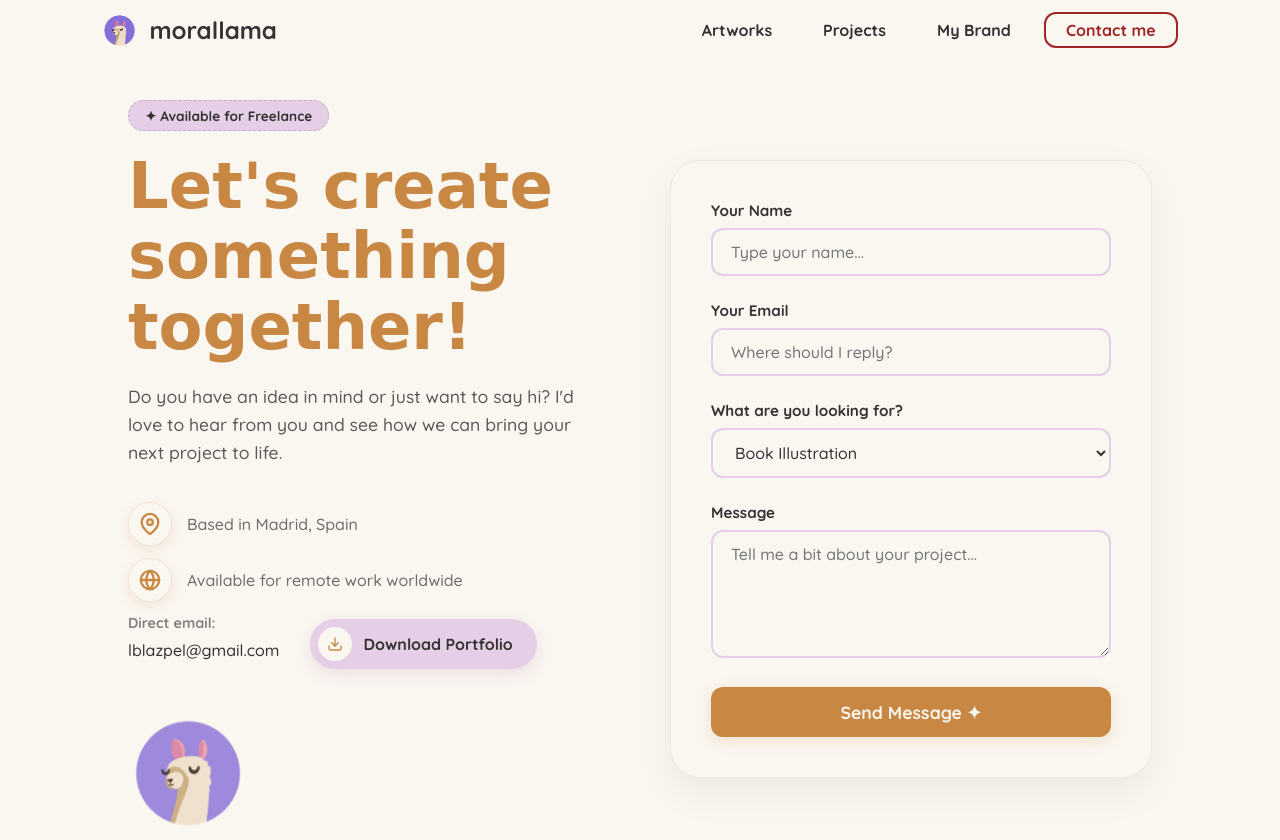
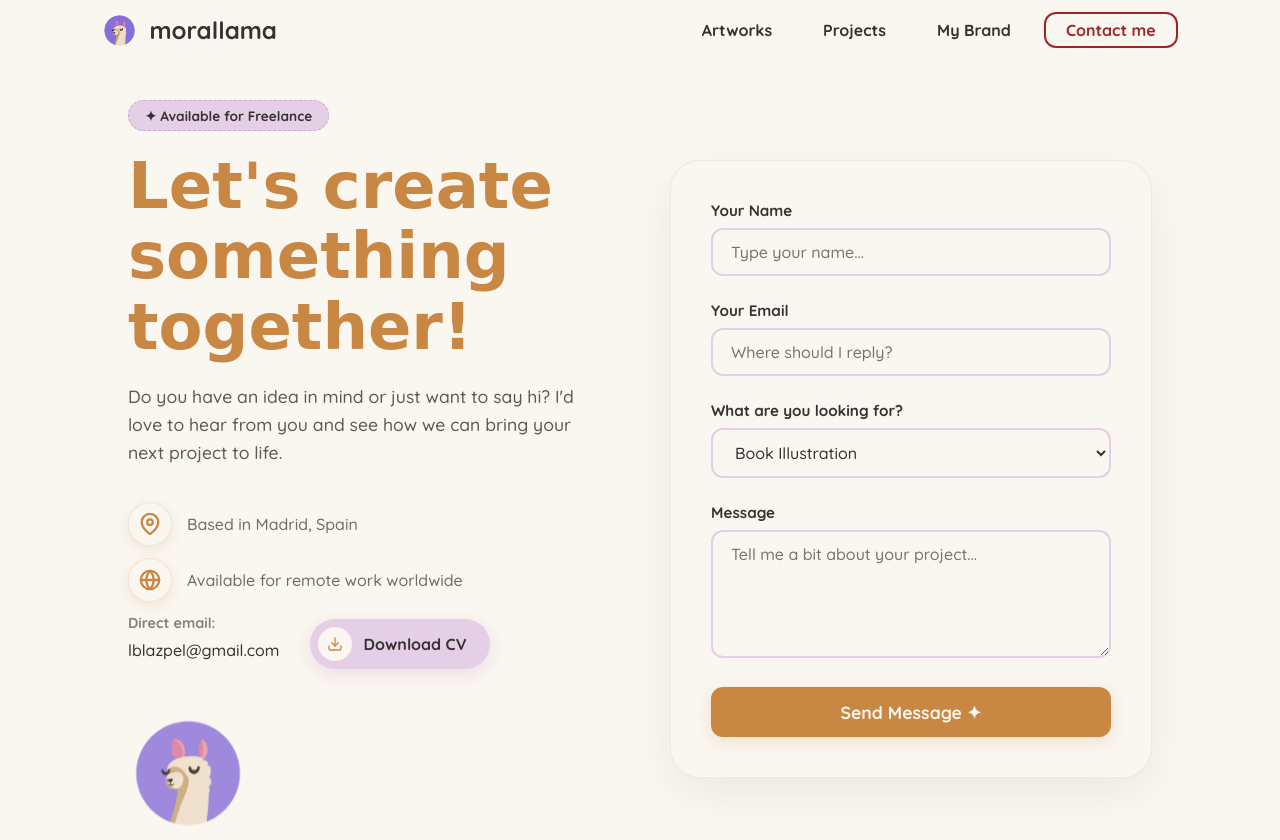
Before and after one commit to lalachip7/Laura-BP, a plain HTML site: page contact.html in a window 1280 px wide. Shown: the top 840 px of the page. Drawn offline with Linux system fonts and the light colour scheme; a web font is replaced by a local one.

Commit message:
Change button text from 'Download Portfolio' to 'Download CV'

```diff
--- a/contact.html
+++ b/contact.html
@@ -60,7 +60,7 @@
                     <div class="portfolio-icon-inside">
                         <svg viewBox="0 0 24 24" fill="none" stroke="currentColor" stroke-width="2" stroke-linecap="round" stroke-linejoin="round"><path d="M21 15v4a2 2 0 0 1-2 2H5a2 2 0 0 1-2-2v-4"></path><polyline points="7 10 12 15 17 10"></polyline><line x1="12" y1="15" x2="12" y2="3"></line></svg>
                     </div>
-                    <span>Download Portfolio</span>
+                    <span>Download CV</span>
                 </a>
             </div>
 
```
